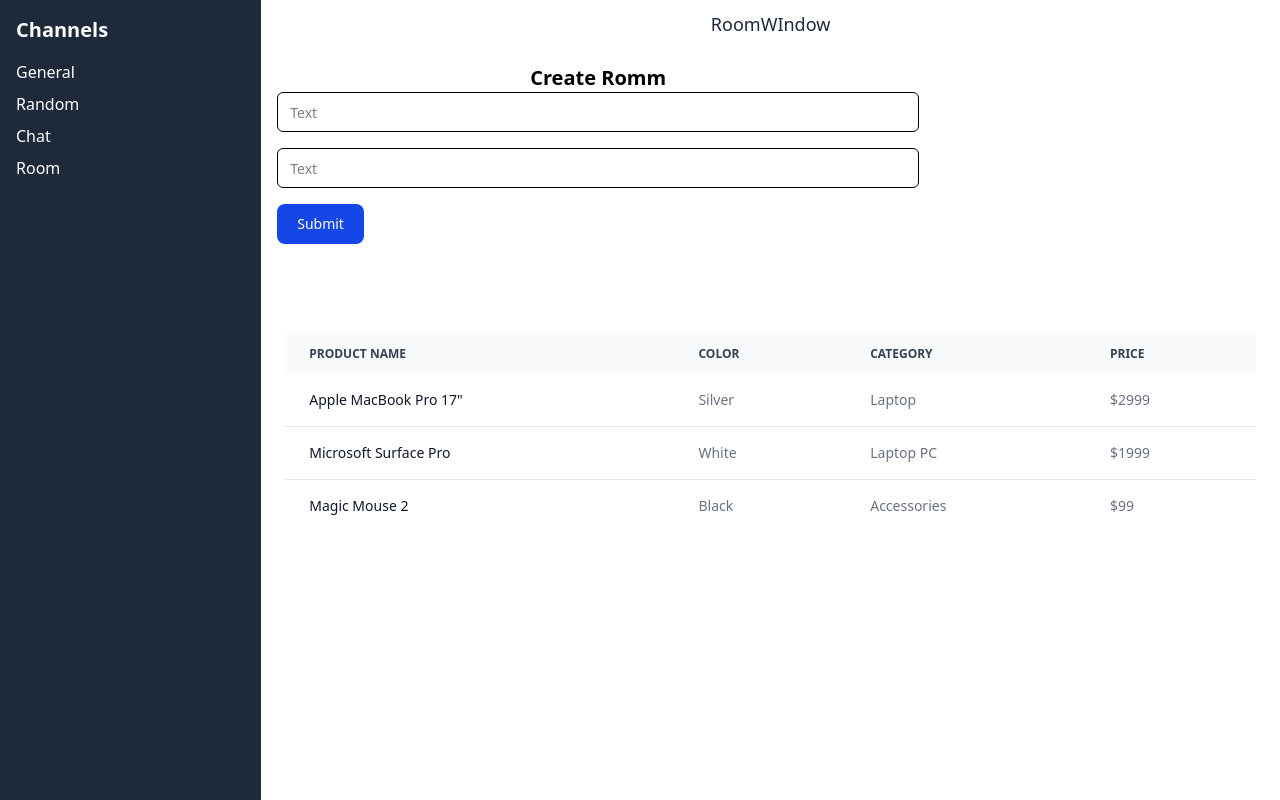
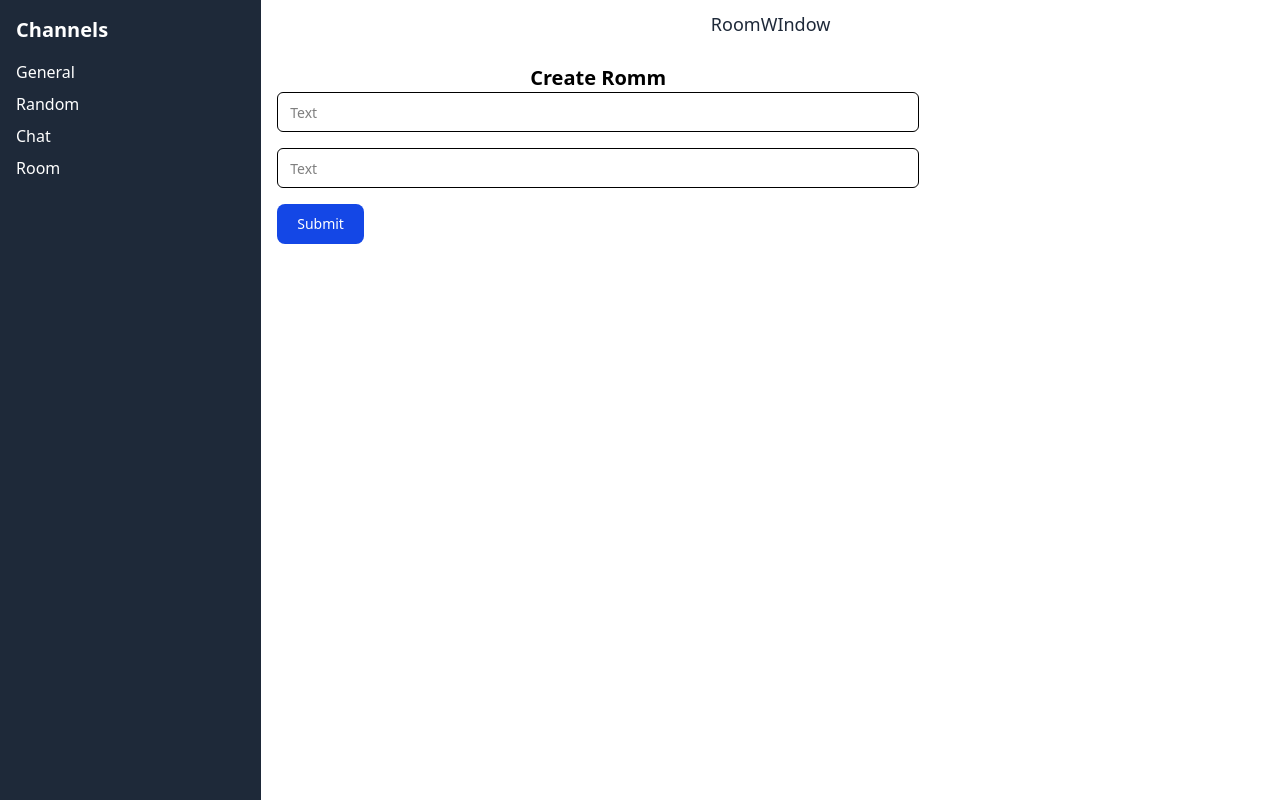
Before and after one commit to Sri2103/chatMs, a React (Vite) app in the folder chatUi/: page /room in a window 1280 px wide. Built offline with nearby package versions, Linux system fonts and the light colour scheme.

Commit message:
add table

```diff
--- a/chatUi/src/components/roomwindow.tsx
+++ b/chatUi/src/components/roomwindow.tsx
@@ -29,7 +29,7 @@ const RoomWindow = () => {
               <div className="space-y-2">
                 <button
                   type="submit"
-                  className="text-white bg-blue-700 hover:bg-blue-800 focus:ring-4 focus:outline-none focus:ring-blue-300 font-medium rounded-lg text-sm w-full sm:w-auto px-5 py-2.5 text-center dark:bg-blue-600 dark:hover:bg-blue-700 dark:focus:ring-blue-800"
+                  className="text-white bg-blue-700 hover:bg-blue-800 focus:ring-4 focus:outline-none focus:ring-blue-300 font-medium rounded-lg text-sm w-full sm:w-auto px-5 py-2.5 text-center dark:bg-blue-600 dark:hover:bg-blue-700 dark:focus:ring-blue-800 cursor-pointer"
                 >
                   Submit
                 </button>
@@ -39,61 +39,6 @@ const RoomWindow = () => {
         </div>
         <div className="col-span-3 row-span-2 row-start-3">
           <section>
-            <div className="relative overflow-x-auto p-6">
-              <table className="w-full text-sm text-left rtl:text-right text-gray-500 dark:text-gray-400">
-                <thead className="text-xs text-gray-700 uppercase bg-gray-50 dark:bg-gray-700 dark:text-gray-400">
-                  <tr>
-                    <th scope="col" className="px-6 py-3">
-                      Product name
-                    </th>
-                    <th scope="col" className="px-6 py-3">
-                      Color
-                    </th>
-                    <th scope="col" className="px-6 py-3">
-                      Category
-                    </th>
-                    <th scope="col" className="px-6 py-3">
-                      Price
-                    </th>
-                  </tr>
-                </thead>
-                <tbody>
-                  <tr className="bg-white border-b dark:bg-gray-800 dark:border-gray-700 border-gray-200">
-                    <th
-                      scope="row"
-                      className="px-6 py-4 font-medium text-gray-900 whitespace-nowrap dark:text-white"
-                    >
-                      Apple MacBook Pro 17"
-                    </th>
-                    <td className="px-6 py-4">Silver</td>
-                    <td className="px-6 py-4">Laptop</td>
-                    <td className="px-6 py-4">$2999</td>
-                  </tr>
-                  <tr className="bg-white border-b dark:bg-gray-800 dark:border-gray-700 border-gray-200">
-                    <th
-                      scope="row"
-                      className="px-6 py-4 font-medium text-gray-900 whitespace-nowrap dark:text-white"
-                    >
-                      Microsoft Surface Pro
-                    </th>
-                    <td className="px-6 py-4">White</td>
-                    <td className="px-6 py-4">Laptop PC</td>
-                    <td className="px-6 py-4">$1999</td>
-                  </tr>
-                  <tr className="bg-white dark:bg-gray-800">
-                    <th
-                      scope="row"
-                      className="px-6 py-4 font-medium text-gray-900 whitespace-nowrap dark:text-white"
-                    >
-                      Magic Mouse 2
-                    </th>
-                    <td className="px-6 py-4">Black</td>
-                    <td className="px-6 py-4">Accessories</td>
-                    <td className="px-6 py-4">$99</td>
-                  </tr>
-                </tbody>
-              </table>
-            </div>
           </section>
         </div>
       </div>
```
